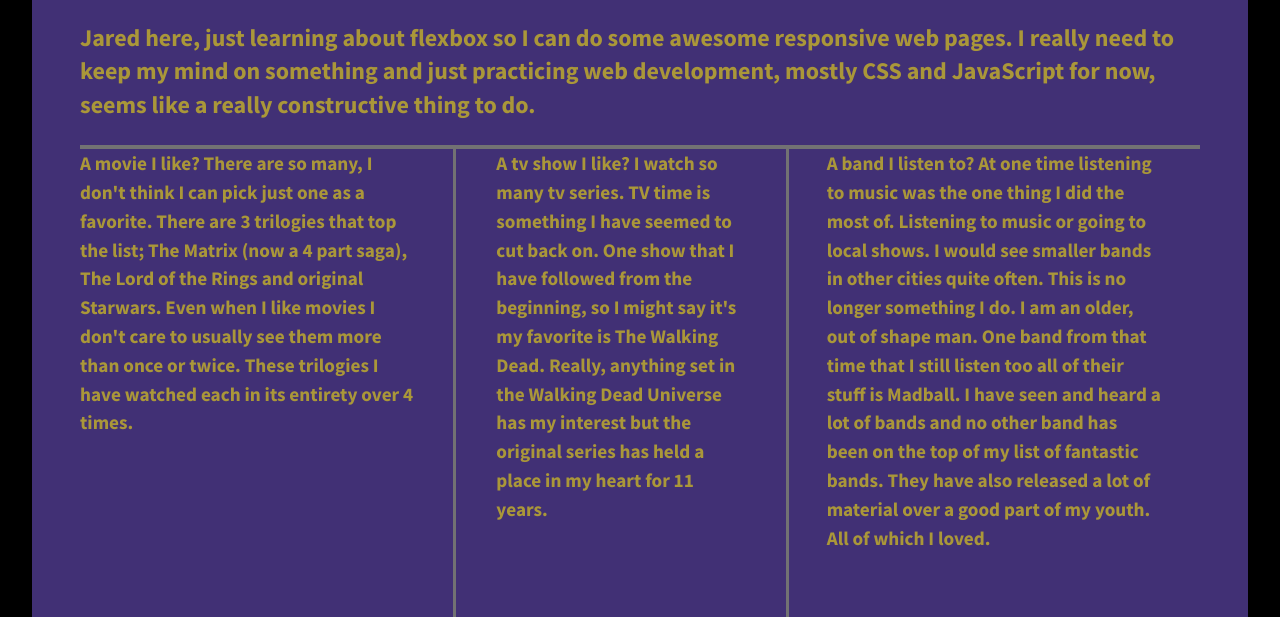
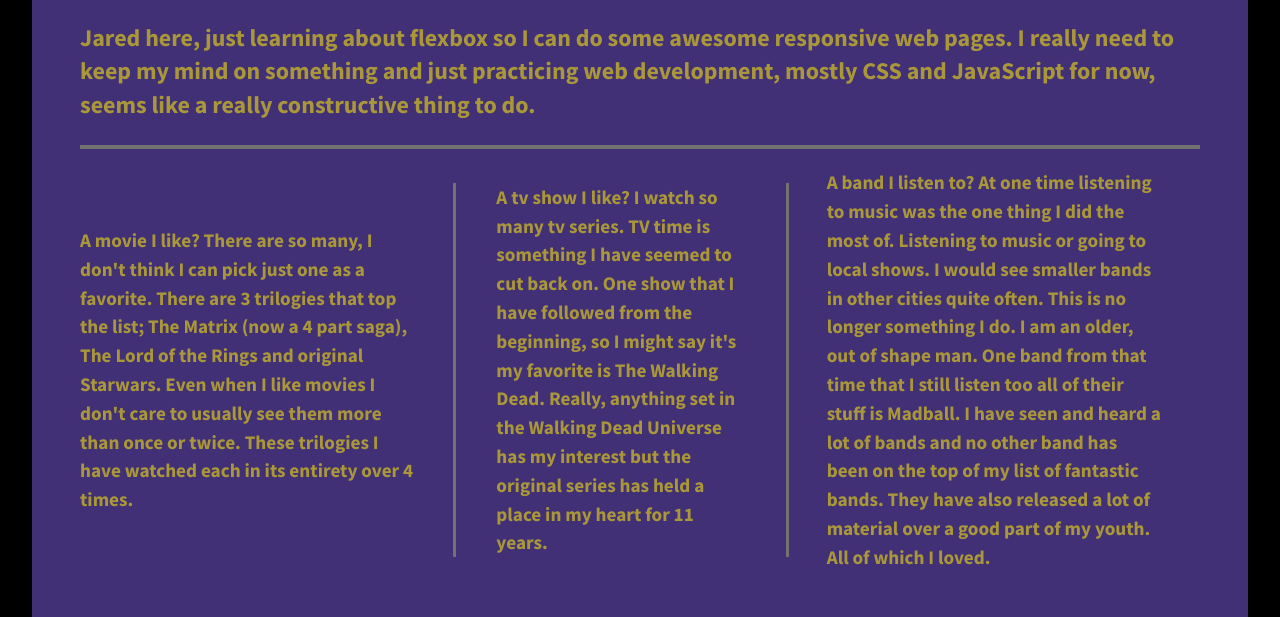
Before and after one commit to intherightdirection/flexbox-practice, a plain HTML site: page index.html in a window 1280 px wide. Shown: the part 183-800 px from the top of the page. Drawn offline with nearby package versions, Linux system fonts and the light colour scheme.

Commit message:
Back a few steps

```diff
--- a/css/main.css
+++ b/css/main.css
@@ -141,14 +141,7 @@ h1 {
   line-height: 1.5em;
   font-size: 1.2em;
   border-bottom: 1px solid #555;
-  height: 100%;
 }
-
-div p {
-  height: 100%
-}
-
-
 
 footer {
   border-top: .3em solid #727273;
```
